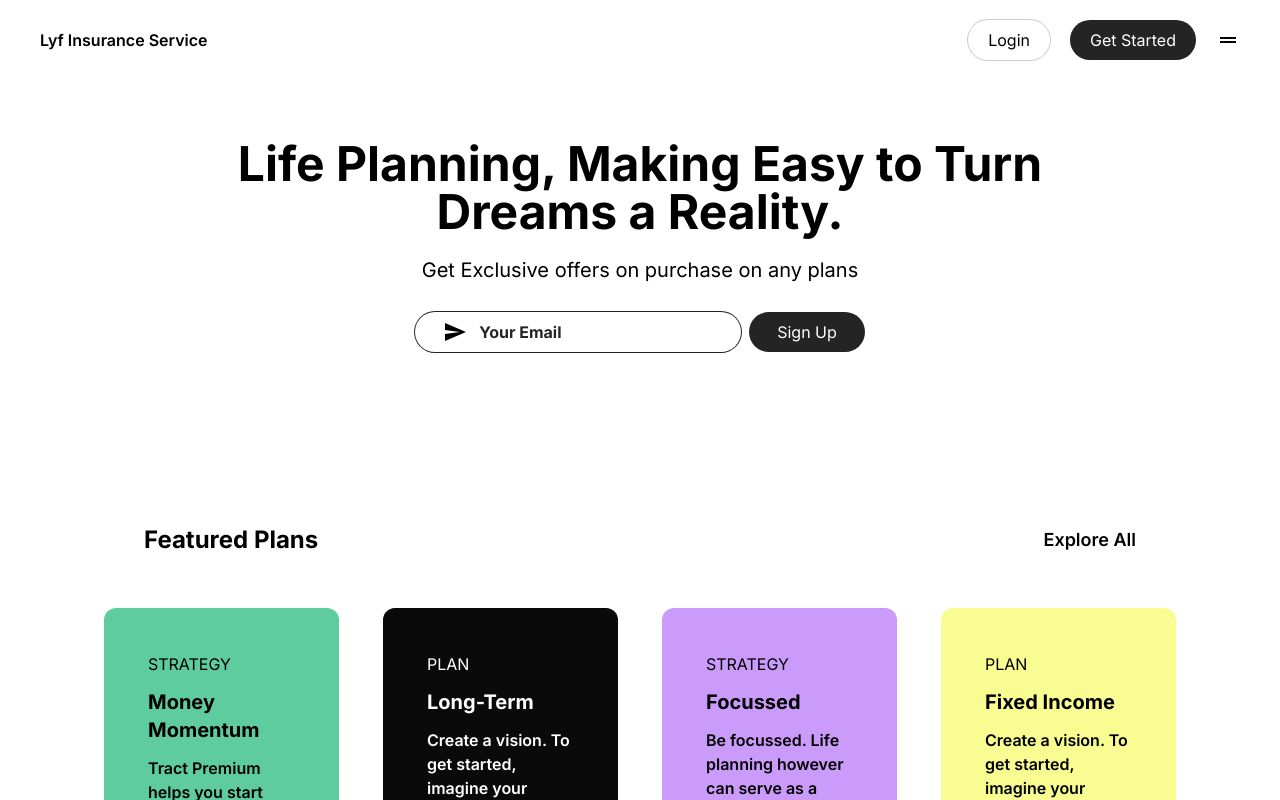
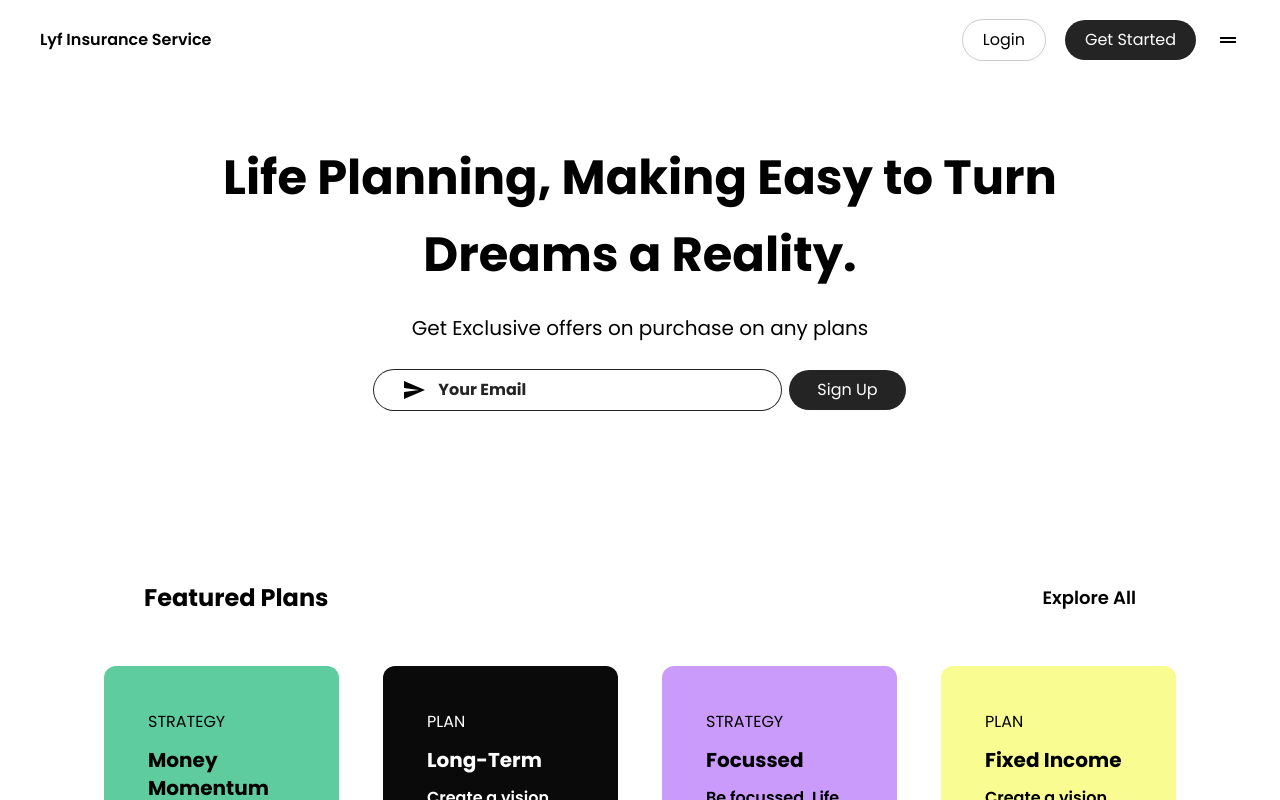
Before and after one commit to koffie99/lyf, a Next.js app: page / in a window 1280 px wide. Shown: the top 800 px of the page. Built offline with nearby package versions, Linux system fonts and the light colour scheme.

Commit message:
font changed to poppins

```diff
--- a/app/layout.js
+++ b/app/layout.js
@@ -1,7 +1,12 @@
 import './globals.css'
 import { Inter } from 'next/font/google'
+import { Poppins } from 'next/font/google'
 
 const inter = Inter({ subsets: ['latin'] })
+const poppins = Poppins({
+  weight: ["100","200","300","400","500","600","700","800","900"],
+  subsets: ['latin']
+})
 
 export const metadata = {
   title: 'Lyf | Home',
@@ -11,7 +16,7 @@ export const metadata = {
 export default function RootLayout({ children }) {
   return (
     <html lang="en">
-      <body className={inter.className}>{children}</body>
+      <body className={poppins.className}>{children}</body>
     </html>
   )
 }
--- a/components/Splash.jsx
+++ b/components/Splash.jsx
@@ -11,7 +11,7 @@ const Splash = () => {
   return (
     <div className='min-h-[100%] p-24 w-full bg-white flex flex-col items-center justify-center gap-4 mt-11'>
         <div className='flex flex-col items-center text-center gap-5'>
-            <h1 className='font-bold text-5xl w-[80%]'>Life Planning, Making Easy to Turn Dreams a Reality.</h1>
+            <h1 className='font-bold text-5xl w-[80%] leading-[1.6em]'>Life Planning, Making Easy to Turn Dreams a Reality.</h1>
             <p className='text-xl font-normal mb-2'>Get Exclusive offers on purchase on any plans</p>
             <form action="" className='flex items-center gap-2'>
                 <div className='flex items-center gap-3 ring-1 ring-[#242424] rounded-full py-2 px-7 mb-3'>
```
Also changed, not shown: public/reference.webp (added).
